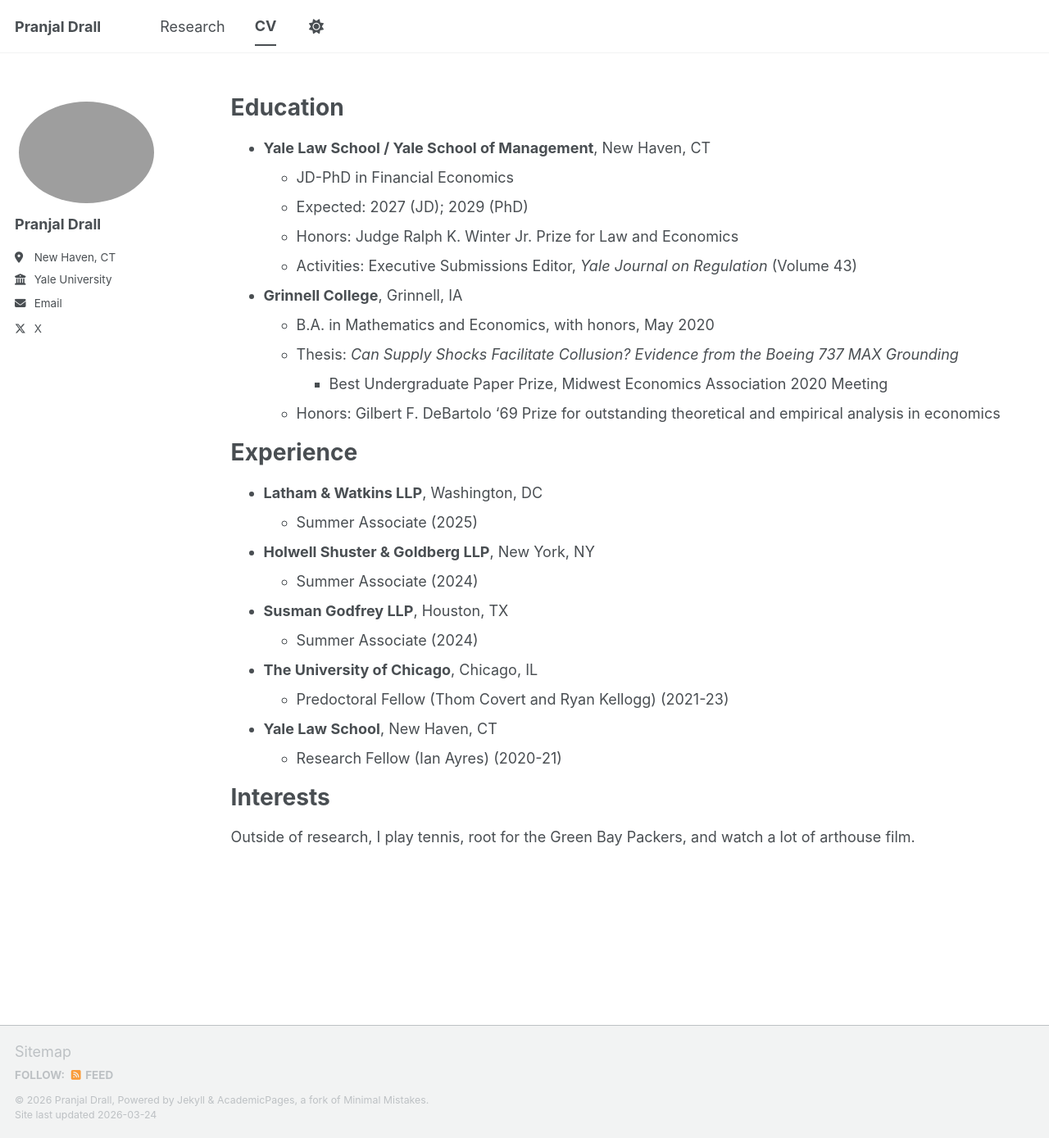
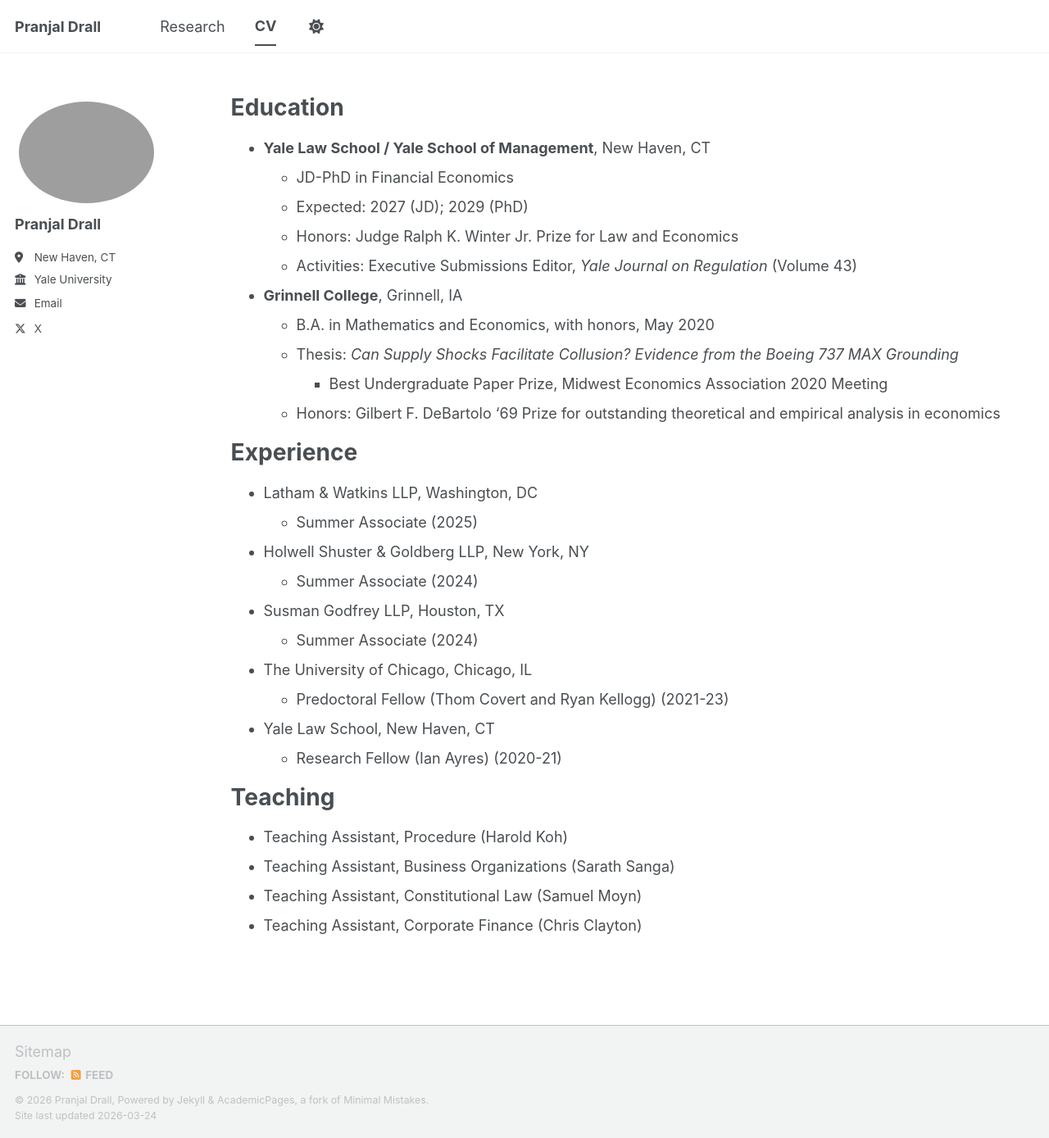
Before and after one commit to pranjal-drall/pranjal-drall.github.io, a Jekyll site: the page built from _pages/cv.md, in a window 1280 px wide and 1389 px high. Shown: the whole window at 82% size. Built offline with Jekyll 4.4.1, drawn with Linux system fonts in a browser that asks for light colours; a script bundle is joined from its source files by our own code; library files that are not in the unit come from our copies.

```diff
--- a/_pages/cv.md
+++ b/_pages/cv.md
@@ -31,21 +31,24 @@ Education
 
 Experience
 ======
-* **Latham & Watkins LLP**, Washington, DC
+* Latham & Watkins LLP, Washington, DC
   * Summer Associate (2025)
 
-* **Holwell Shuster & Goldberg LLP**, New York, NY
+* Holwell Shuster & Goldberg LLP, New York, NY
   * Summer Associate (2024)
 
-* **Susman Godfrey LLP**, Houston, TX
+* Susman Godfrey LLP, Houston, TX
   * Summer Associate (2024)
 
-* **The University of Chicago**, Chicago, IL
+* The University of Chicago, Chicago, IL
   * Predoctoral Fellow (Thom Covert and Ryan Kellogg) (2021-23)
 
-* **Yale Law School**, New Haven, CT
+* Yale Law School, New Haven, CT
   * Research Fellow (Ian Ayres) (2020-21)
 
-Interests
-=====
-Outside of research, I play tennis, root for the Green Bay Packers, and watch a lot of arthouse film.
+Teaching
+======
+* Teaching Assistant, Procedure (Harold Koh)
+* Teaching Assistant, Business Organizations (Sarath Sanga)
+* Teaching Assistant, Constitutional Law (Samuel Moyn)
+* Teaching Assistant, Corporate Finance (Chris Clayton)
```
Also changed, not shown: _pages/about.md (+3 -1 lines), _pages/publications.md (+1 -1 lines).
